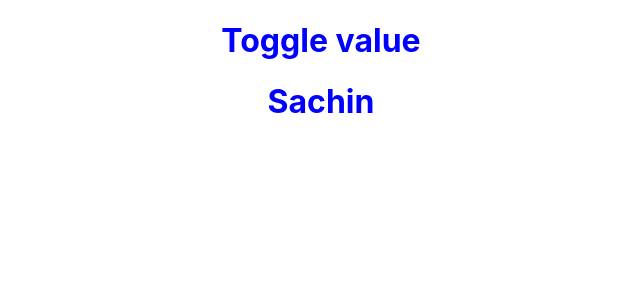
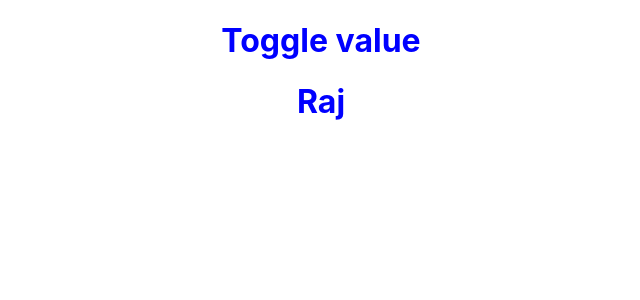
Before and after one commit to S1coder-18/ReactPractice, a React (Create React App) app in the folder tasks/: page / in a window 1280 px wide. Shown: the top 300 px of the page, without its empty margins (319-959 px from the left). Built offline with nearby package versions, Linux system fonts and the light colour scheme.

Commit message:
Anonymous function

```diff
--- a/tasks/src/components/tasks5/StatementExpression.js
+++ b/tasks/src/components/tasks5/StatementExpression.js
@@ -92,6 +92,33 @@
 //5. Instead of that we can write like this  ... It will work properly.
 //Why it is working because --> We are returing jsx inside jsx so it works fine coz of IIFE it invokes immediately.
 
+// function StatementExpression(){
+
+
+
+//     return(
+//         <>
+//         {
+//             (()=>{
+//                 function add(){
+//                     let name = "Sachin "
+//                     return name;
+//                 }
+//                 return <h1>{add()}</h1>
+//             })()
+//         }
+//         </>
+//     )
+
+
+// }
+
+// export default StatementExpression;
+
+//6.There are other ways as well , They are lil similar like IIFE ... we can use Anonymous function
+//The function is an anonymous function expression.It is immediately invoked to return JSX.
+
+
 function StatementExpression(){
 
 
@@ -99,12 +126,9 @@ function StatementExpression(){
     return(
         <>
         {
-            (()=>{
-                function add(){
-                    let name = "Sachin "
-                    return name;
-                }
-                return <h1>{add()}</h1>
+            (function(){
+                let name = "Raj";
+                return <h1>{name}</h1>
             })()
         }
         </>
```
